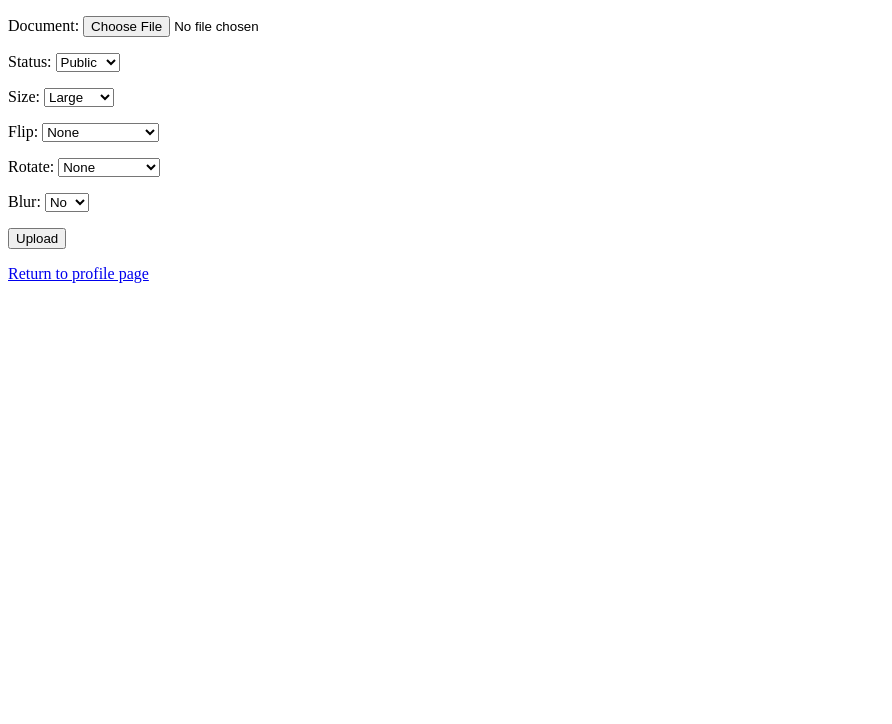
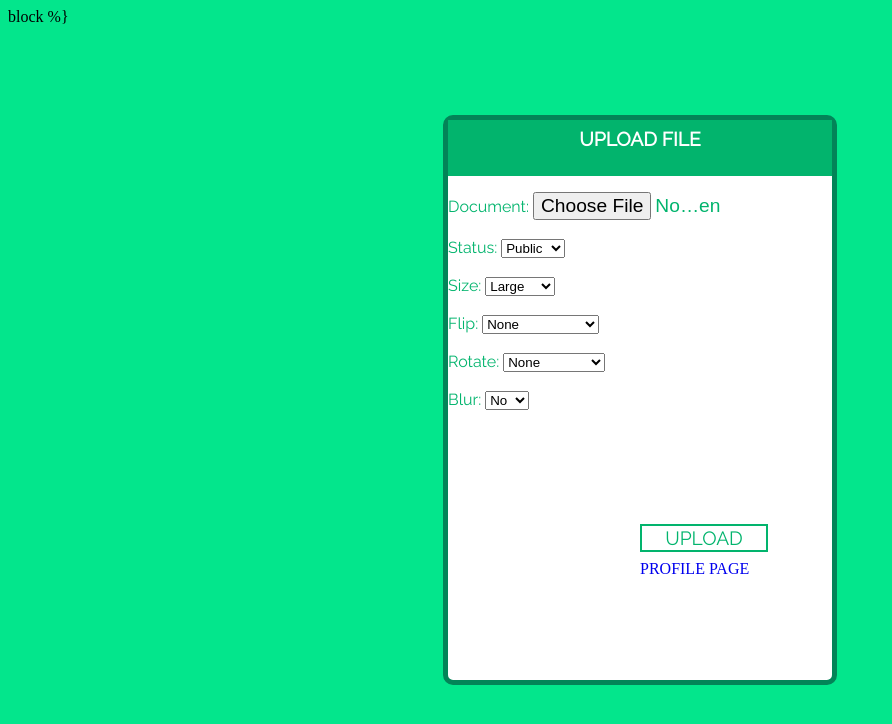
Before and after one commit to SukhnandanMalhotra/PHOICS, a Django app: page /upload/ in a window 1280 px wide. Shown: the top 724 px of the page, without its empty margins (0-892 px from the left). Run offline with Django 3.2, Linux system fonts and the light colour scheme; parts of the project's set-up code (start-up, migrations or seed data) failed here and were passed over.

Commit message:
design upload image

```diff
--- a/portal/forms.py
+++ b/portal/forms.py
@@ -1,5 +1,4 @@
 from django import forms
-
 from django.forms import extras
 from django.contrib.auth.forms import UserCreationForm
 from django.contrib.auth.models import User
--- a/portal/models.py
+++ b/portal/models.py
@@ -102,10 +102,11 @@ class Profile(models.Model):
         return self.user.username
 
 
-@receiver(post_save, sender=User)
-def update_user_profile(sender, instance, created, **kwargs):
-    # here created is a boolean that tells new instance
-    #  was created or an older instance was updated.
-    if created:
-        Profile.objects.create(user=instance)
-    instance.profile.save()
+# @receiver(post_save, sender=User)
+# def update_user_profile(sender, instance, created, **kwargs):
+#     # here created is a boolean that tells new instance
+#     #  was created or an older instance was updated.
+#     if created:
+#         Profile.objects.create(user=instance)
+#     instance.profile.save()
+#
--- /dev/null
+++ b/portal/static/portal/upload.css
@@ -0,0 +1,101 @@
+@import url('https://fonts.googleapis.com/css?family=Raleway');
+body{
+	background-color: rgba(3,230,140,1);
+}
+div{
+	position:absolute;
+	left:0;
+	right:0;
+	top:0;
+	bottom:0;
+	margin:auto;
+	background-color: white;
+	height:70vh;
+	width:30vw;
+	border:5px solid #038458;
+	border-radius: 10px;
+}
+h1{
+	font-size:120%;
+	font-family: Raleway;
+	text-align: center;
+	color:white;
+	background-color:#02b46d;
+	height:10%;
+	margin-top: 0;
+	padding-top: 2%;
+	box-sizing: border-box;
+
+}
+button{
+	background: transparent ;
+	border:2px solid   #02b46d;
+	font-family: Raleway;
+	font-size:120%;
+	color:#02b46d;
+}
+
+.choose-file {
+
+	margin-top: 3vh;
+	margin-left: 5vh;
+	margin-bottom: 5vh;
+}
+.upload{
+	position: absolute;
+	margin-top:10vh;
+	margin-left:15vw;
+	width:10vw;
+}
+label{
+	font-family: Raleway;
+}
+input{
+	font-size: 120%;
+
+
+}
+.size{
+	position:absolute;
+	margin-left:8%;
+	top:21vh;
+}
+#size{
+	position:absolute;
+	margin-left:25%;
+	top:20vh;
+}
+.status{
+	position:absolute;
+	margin-left:8%;
+	top:26vh;
+}
+#status{
+	position:absolute;
+	margin-left:25%;
+	top:25vh;
+}
+.flip{
+	position:absolute;
+	margin-left:8%;
+	top:31vh;
+}
+#flip{
+	position:absolute;
+	margin-left:25%;
+	top:30vh;
+}
+.rotate{
+	position:absolute;
+	margin-left:8%;
+	top:36vh;
+}
+#rotate{
+	position:absolute;
+	margin-left:25%;
+	top:35vh;
+}
+
+input{
+	width:50%;
+}
--- a/portal/templates/portal/info.html
+++ b/portal/templates/portal/info.html
@@ -3,7 +3,7 @@
 <html>
 <head>
 <title>INFO</title>
-<link rel="stylesheet" type="text/css" href="{% static 'portal/signup_page.css' %}">
+<link rel="stylesheet" type="text/css" href="{% static 'portal/signuppage.css' %}">
 </head>
 <body>
 <div class="back">
--- a/portal/templates/portal/login.html
+++ b/portal/templates/portal/login.html
@@ -3,7 +3,7 @@
 <html>
 <head>
 <title>login</title>
-<link rel="stylesheet" type="text/css" href="{% static 'portal/signup_page.css' %}">
+<link rel="stylesheet" type="text/css" href="{% static 'portal/signuppage.css' %}">
 </head>
 <body>
 <div class="back">
--- a/portal/templates/portal/model_form_upload.html
+++ b/portal/templates/portal/model_form_upload.html
@@ -1,11 +1,36 @@
-{% extends 'base_profile.html' %}
+{% load staticfiles %}
+<!DOCTYPE html>
+<html>
+<head>
+	<title>upload file</title>
+	<meta name="viewport" content="width=device-width, initial-scale=1.0">
+<link rel="stylesheet" type="text/css" href="{% static 'portal/upload.css' %}">
+</head>
+<body>
 
-{% block content %}
-  <form method="post" enctype="multipart/form-data">
-    {% csrf_token %}
-    {{ form.as_p }}
-    <button type="submit">Upload</button>
-  </form>
+<div class="container">
+<h1>UPLOAD FILE</h1>
 
-  <p><a href="{% url 'profile' %}">Return to profile page</a></p>
-{% endblock %}
+ <form method="post" enctype="multipart/form-data">
+     {% csrf_token %}
+ <p style="color:#02b46d;">
+     {% for field in form %}
+        <label>{{ field.label_tag }}</label>
+        {{ field }}<br><br>
+
+        {% for error in field.errors %}
+          <p style="color: red">{{ error }}</p>
+        {% endfor %}
+{% endfor %}
+ </p>
+
+<button class="upload" type="submit">UPLOAD</button><br><br>
+<a href="{% url 'profile' %}"><p class="upload">PROFILE PAGE</p></a>
+
+</p>
+
+
+</form>
+</div>
+</body>
+</html>block %}
--- a/portal/templates/portal/signup.html
+++ b/portal/templates/portal/signup.html
@@ -3,7 +3,7 @@
 <html>
 <head>
 <title>signup</title>
-<link rel="stylesheet" type="text/css" href="{% static 'portal/signup_page.css' %}">
+<link rel="stylesheet" type="text/css" href="{% static 'portal/signuppage.css' %}">
 </head>
 <body>
 <div class="back">
@@ -23,7 +23,7 @@ SHARE<br></p>
      <a href="{% url 'logout' %}">logout</a>
 {% else %}
     <form method='post'>
-    {% csrf_token %}
+   {% csrf_token %}
     {% for field in form %}
         <label for="name">{{ field.label_tag }}</label><br>
         {{ field }}<br><br>
--- a/portal/urls.py
+++ b/portal/urls.py
@@ -5,8 +5,6 @@ from portal import views
 from django.contrib.auth.views import password_reset
 from django.conf import settings
 from django.conf.urls.static import static
-
-
 
 urlpatterns = [
     url(r'^$', views.home, name='profile'),
--- a/portal/views.py
+++ b/portal/views.py
@@ -21,7 +21,6 @@ from django.forms import ModelForm
 from django.core.files.storage import FileSystemStorage
 from django.core.files import File
 from django.contrib.auth.views import password_reset
-#from .forms import ForgetPassword, OTPForm
 from . import forms
 from django.conf import settings
 from django.core.files.storage import FileSystemStorage
```
Also changed, not shown: phoics/urls.py (+1 -36 lines), portal/static/portal/signup_page.css (deleted, +0 -85 lines), portal/static/portal/signuppage.css (added, +122 -0 lines), portal/templates/portal/error_404.html (added, +29 -0 lines), db.sqlite3, media/documents/2f2ea582-08b0-46ae-82e5-06ab153348e4.jpg (added), media/documents/3727313c-1984-4eed-92d9-1c14fdcebb5f.jpg (added), media/documents/90de75b9-f64d-443f-966a-66979358223a.jpg (added), media/documents/c5655fb8-4ae2-41d6-b187-863d4d38dd72.jpg (added), media/documents/fde888a9-a8ac-4f57-92a3-b7605dad815d.jpg (added), portal/static/portal/images/error_img.svg (added).
